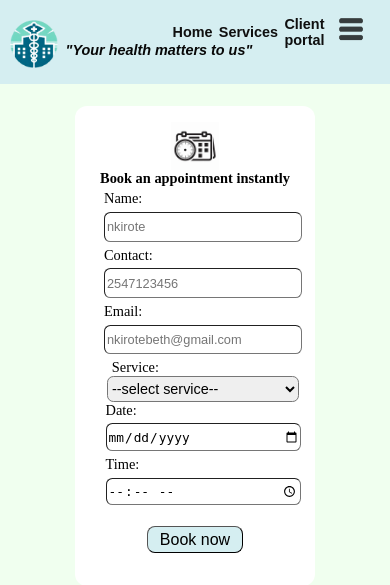
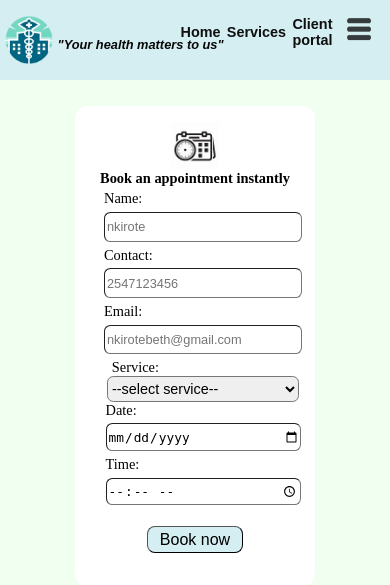
Before and after one commit to frank-chege/virtual_doctor, a Flask app: page /book_now in a window 390 px wide. Shown: the top 585 px of the page. Run offline with Flask 3, Linux system fonts and the light colour scheme.

Commit message:
changed the nav bar design

```diff
--- a/static/styles.css
+++ b/static/styles.css
@@ -59,7 +59,7 @@ section .button a img{
     padding-top: 1rem;
     font-size: 1rem;
     font-family: sans-serif;
-    margin-left: 0.5rem;
+    margin-left: 0.3rem;
 }
 /*sign up link*/
 .phone a{
@@ -79,7 +79,7 @@ section .button a img{
     z-index: 3;
     width: 30vw;
     margin-left: auto;
-    margin-right: 1rem;
+    margin-right: 0.5rem;
 }
 /*side menu*/
  .cont{
@@ -705,7 +705,7 @@ p{
 }
 /*phone div*/
 .phone{
-    padding-top: 0.75rem;
+    padding-top: 0.5rem;
     width: 100vw;
     display: flex;
 }
@@ -715,12 +715,11 @@ p{
     height: 3rem;
     position: relative;
     z-index: 3;
-    padding-left: 0.5rem;
 }
 /*div above the navigation bar*/
 .phone p{
     padding-top: 1rem;
-    font-size: 0.9rem;
+    font-size: 0.8rem;
 }
 /*menu tab*/
 #menu_img{
```
